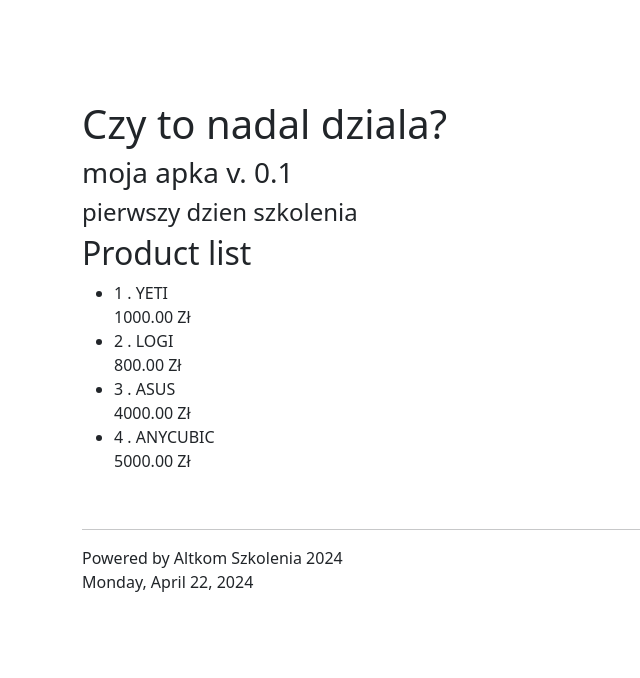
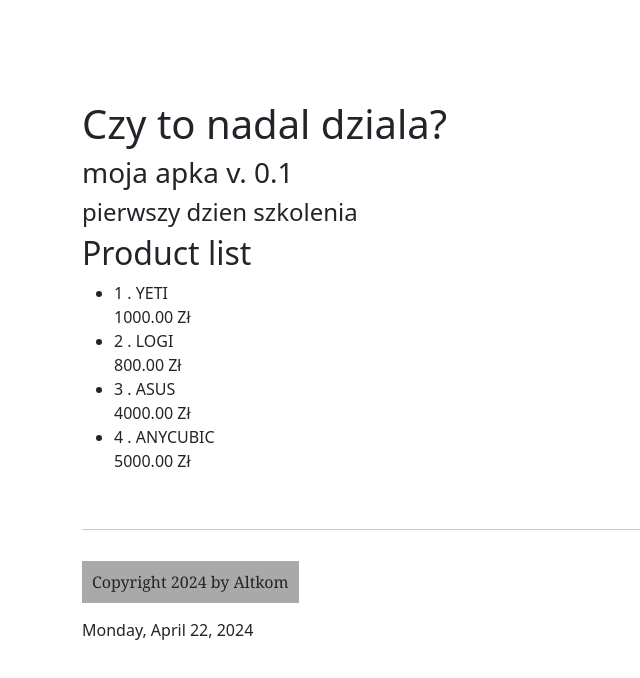
Before and after one commit to dev-com2020/altkom_ang15_1, an Angular app: page / in a window 1280 px wide. Shown: the top 678 px of the page, without its empty margins (0-640 px from the left). Built offline with nearby package versions, Linux system fonts and the light colour scheme.

Commit message:
11:37 23.04

```diff
--- /dev/null
+++ b/src/app/products/copyright.directive.ts
@@ -0,0 +1,15 @@
+import { Directive, ElementRef } from '@angular/core';
+
+@Directive({
+  selector: '[appCopyright]'
+})
+export class CopyrightDirective {
+
+  constructor(el: ElementRef) {
+    const currentYear = new Date().getFullYear()
+    const targetEl: HTMLElement = el.nativeElement
+    targetEl.classList.add('copyright')
+    targetEl.textContent = `Copyright ${currentYear} by Altkom`
+  }
+
+}
--- a/src/app/products/custom-currency.pipe.ts
+++ b/src/app/products/custom-currency.pipe.ts
@@ -1,7 +1,8 @@
 import { Pipe, PipeTransform } from '@angular/core';
 
 @Pipe({
-  name: 'customCurrency'
+  name: 'customCurrency',
+  pure: false
 })
 export class CustomCurrencyPipe implements PipeTransform {
 
--- a/src/app/products/product-list/product-list.component.html
+++ b/src/app/products/product-list/product-list.component.html
@@ -12,6 +12,6 @@
 [product]="selectedProduct"
 (bought)="onBuy()"
 ></app-product-detail>
-<br><hr>
-<span *ngIf="!selectedProduct">Powered by Altkom Szkolenia 2024</span><br>
+<br><hr><br>
+<span appCopyright *ngIf="!selectedProduct"></span><br><br>
 <span>{{ today | date: 'fullDate'}}</span><br>
--- a/src/app/products/products.module.ts
+++ b/src/app/products/products.module.ts
@@ -4,13 +4,15 @@
 import { ProductListComponent } from './product-list/product-list.component';
 import { ProductDetailComponent } from './product-detail/product-detail.component';
 import { CustomCurrencyPipe } from './custom-currency.pipe';
+import { CopyrightDirective } from './copyright.directive';
 
 
 @NgModule({
   declarations: [
     ProductListComponent,
     ProductDetailComponent,
-    CustomCurrencyPipe
+    CustomCurrencyPipe,
+    CopyrightDirective
   ],
   imports: [
     CommonModule,
--- a/src/styles.css
+++ b/src/styles.css
@@ -1,2 +1,8 @@
 @import 'bootstrap/dist/css/bootstrap.css';
 @import 'font-awesome/css/font-awesome.css';
+
+.copyright {
+    background-color: darkgray;
+    padding: 10px;
+    font-family: Georgia, 'Times New Roman', Times, serif;
+}
```
Also changed, not shown: 1 other file (tests, documents, lock files or other folders).
